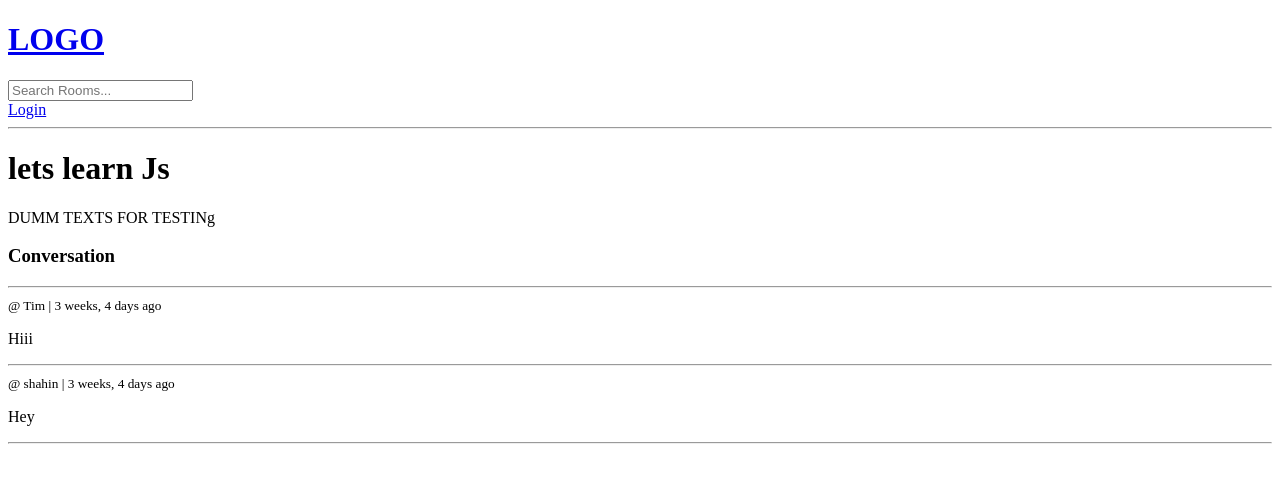
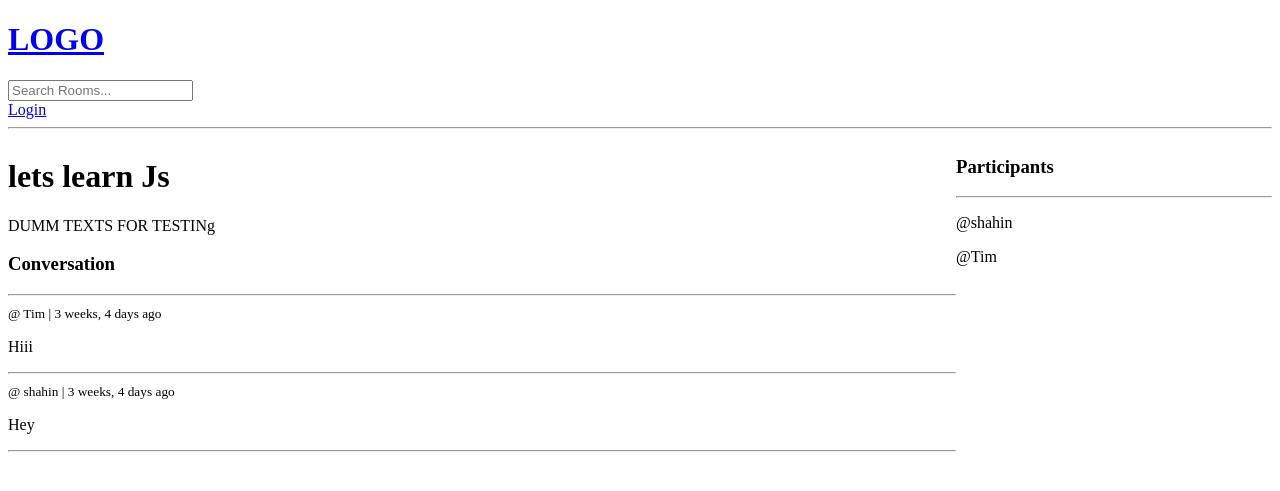
Before and after one commit to SahinS9/studybud, a Django app: page /room/1/ in a window 1280 px wide. Shown: the top 491 px of the page. Run offline with Django 3.2, Linux system fonts and the light colour scheme; data comes from the database, SQL or seed files in the repository; both versions use the stored data as it was after the commit.

Commit message:
users in participant section of room page

```diff
--- a/base/models.py
+++ b/base/models.py
@@ -13,7 +13,8 @@ class Room(models.Model):
     topic = models.ForeignKey(Topic, on_delete = models.SET_NULL, null = True) # when on delete is NULL so null = True should be written
     name = models.CharField(max_length=200) #null= False is default, not allowed Null
     description = models.TextField(null = True, blank = True, max_length = 3000) # allowed Null in column
-    # participants =
+    #check this relation and research
+    participants = models.ManyToManyField(User, related_name='participants', blank = True)
     updated = models.DateTimeField(auto_now = True) #takes every save
     created = models.DateTimeField(auto_now_add = True) #takes when it s created
 
--- a/base/templates/base/room.html
+++ b/base/templates/base/room.html
@@ -1,12 +1,27 @@
 {% extends 'main.html'%}
 
 {% block content %}
+
+<style>
+    .room-container{
+        display: grid;
+        grid-template-columns: 3fr 1fr;
+        }
+</style>
+
+<div class = "room-container">
+
+    <div>
+
+
+
+
 
     <h1> {{room.name}} </h1>
 
     <p> {{room.description}}</p>
 
-<div class = 'comment-wrapper'>
+    <div class='comment-wrapper'>
         <h3>Conversation</h3>
 
         <hr>
@@ -14,24 +29,39 @@
         {% for message in room_messages %}
 
         <div>
-        <small>@ {{message.user}} | {{message.created|timesince}} ago</small>  <!-- time since finds duration between created value and NOW so it calculates itself-->
+            <small>@ {{message.user}} | {{message.created|timesince}} ago</small>
+            <!-- time since finds duration between created value and NOW so it calculates itself-->
             <p>{{message.body}}</p>
 
             <hr>
         </div>
 
         {% endfor %}
-
+    </div>
 
     {% if request.user.is_authenticated %}
-    <div class = "comment-form">
-        <form method = 'POST' action = '' placeholder = 'message...'>
+    <div class="comment-form">
+        <form method='POST' action='' placeholder='message...'>
             {% csrf_token %}
-            <input type = 'text' name = 'body' placeholder= 'write your message here...'>
+            <input type='text' name='body' placeholder='write your message here...'>
         </form>
     </div>
+
     {% endif %}
 
+    </div>
+
+    <div>
+        <h3> Participants</h3>
+        <hr>
+        {% for user in participants%}
+
+        <div>
+            <p>@{{user.username}}</p>
+        </div>
+
+        {%endfor%}
+    </div>
 
 </div>
 
--- a/base/views.py
+++ b/base/views.py
@@ -122,6 +122,8 @@ def room (request,pk):
     #order by is for latest messages "-"" means descending
     room_messages = room.message_set.all().order_by('-created')
 
+    participants = room.participants.all()
+
     if request.method == 'POST':
         message = Message.objects.create(
             user = request.user,
@@ -134,7 +136,7 @@ def room (request,pk):
         return redirect('room',pk = room.id)
 
 
-    context = {'room':room, 'room_messages':room_messages}
+    context = {'room':room, 'room_messages':room_messages,'participants' : participants}
     return render(request, 'base/room.html', context)
 
 @login_required(login_url = "login")
```
Also changed, not shown: base/migrations/0003_auto_20230831_1659.py (added), db.sqlite3. Lines whose indentation alone changed are shown as unchanged.
